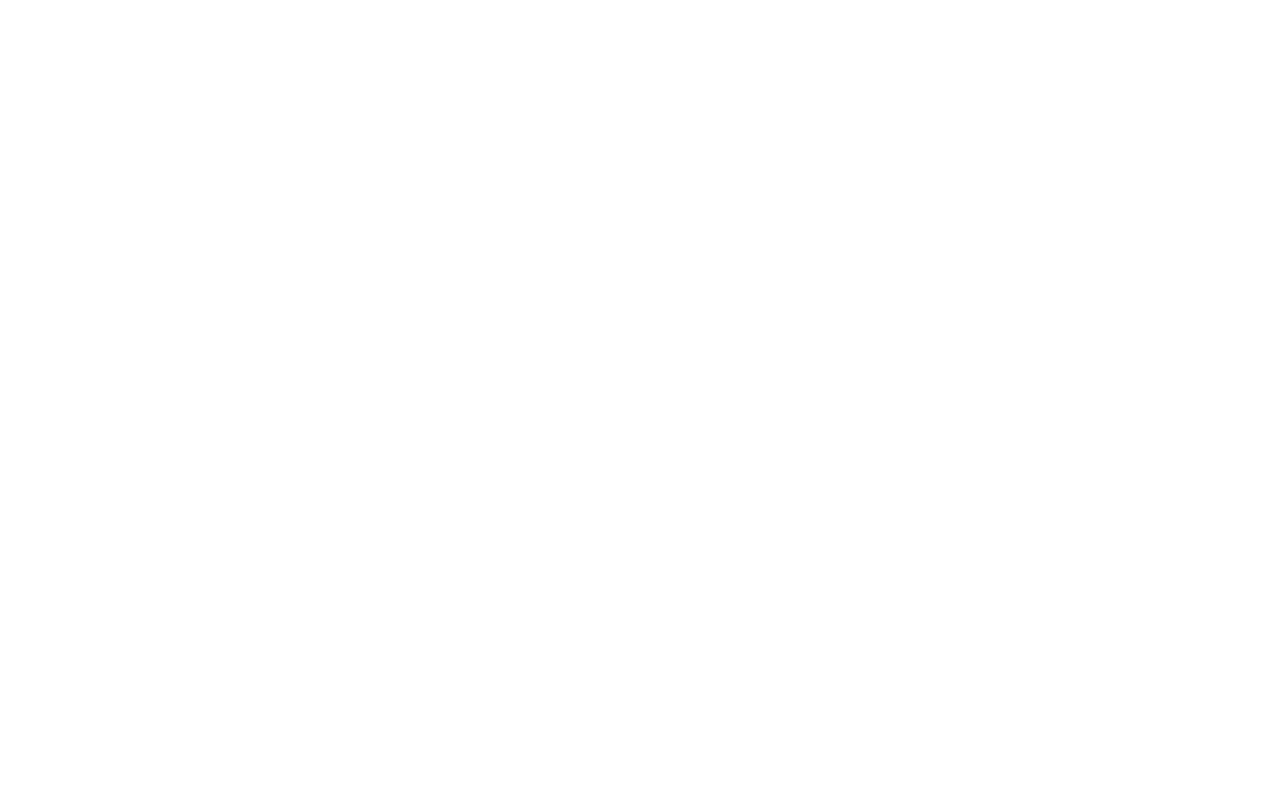
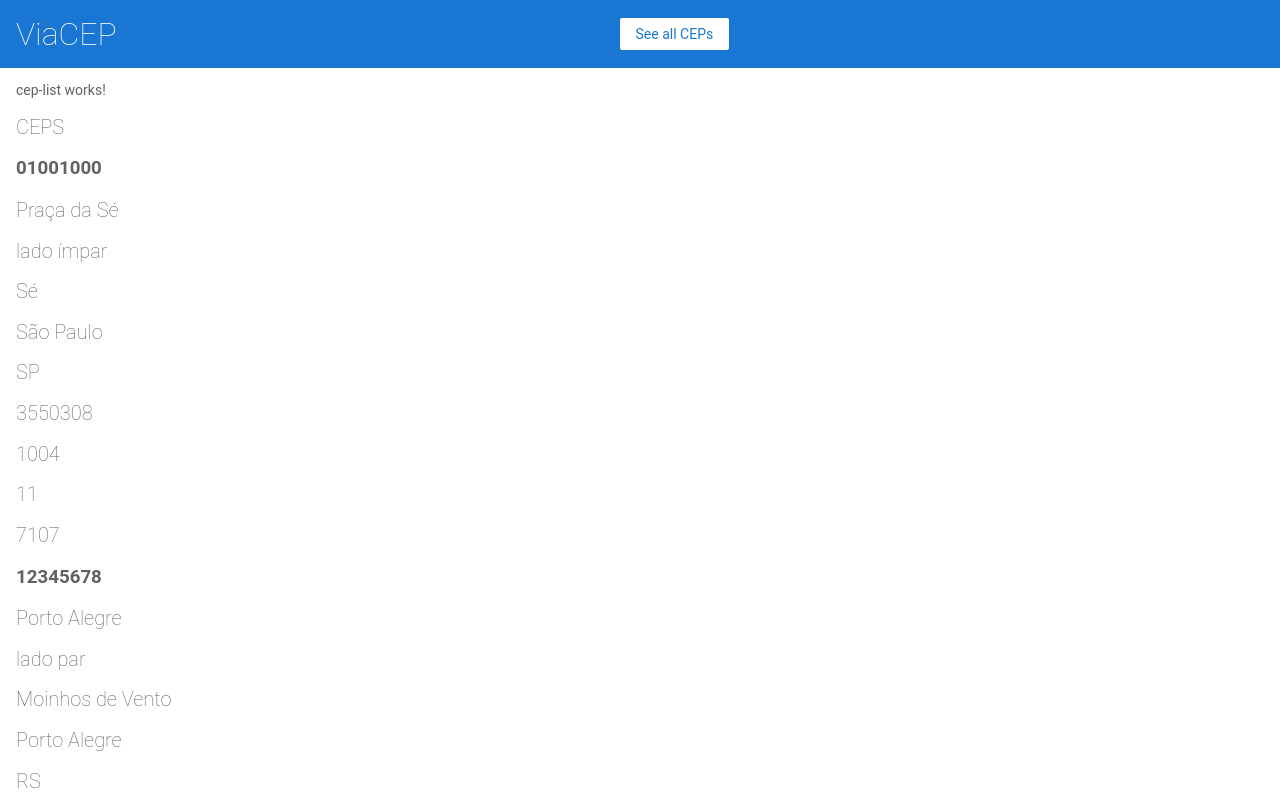
Before and after one commit to igoralved/angular-bmevyf-k4vk35, an Angular app: page /ceps in a window 1280 px wide. Shown: the top 800 px of the page. Built offline with nearby package versions, Linux system fonts and the light colour scheme.

Commit message:
2 files modified

```diff
--- a/src/app/cep-list/cep-list.component.html
+++ b/src/app/cep-list/cep-list.component.html
@@ -2,15 +2,17 @@
 
 <h2>CEPS</h2>
 
-<div class="cep" *ngIf="valido(cep)" *ngFor="let cep of ceps | async">
-  <span>{{ cep.campo | currency }}</span>
-  <span>{{ cep.logradouro | currency }}</span>
-  <span>{{ cep.complemento | currency }}</span>
-  <span>{{ cep.bairro | currency }}</span>
-  <span>{{ cep.localidade | currency }}</span>
-  <span>{{ cep.uf | currency }}</span>
-  <span>{{ cep.ibge | currency }}</span>
-  <span>{{ cep.gia | currency }}</span>
-  <span>{{ cep.ddd | currency }}</span>
-  <span>{{ cep.siafi | currency }}</span>
+<div class="cep" *ngFor="let cep of ceps | async">
+  <div *ngIf="valido(cep)">
+    <h3>{{ cep.campo }}</h3>
+    <h2>{{ cep.logradouro }}</h2>
+    <h2>{{ cep.complemento }}</h2>
+    <h2>{{ cep.bairro }}</h2>
+    <h2>{{ cep.localidade }}</h2>
+    <h2>{{ cep.uf }}</h2>
+    <h2>{{ cep.ibge }}</h2>
+    <h2>{{ cep.gia }}</h2>
+    <h2>{{ cep.ddd }}</h2>
+    <h2>{{ cep.siafi }}</h2>
+  </div>
 </div>
--- a/src/assets/ceps.json
+++ b/src/assets/ceps.json
@@ -11,5 +11,31 @@
     "gia": "1004",
     "ddd": "11",
     "siafi": "7107"
+  },
+  {
+    "id": 2,
+    "campo": "010010001",
+    "logradouro": "Nenhum",
+    "complemento": "Nenhum",
+    "bairro": "Nenhum",
+    "localidade": "Nenhum",
+    "uf": "Nenhum",
+    "ibge": "0",
+    "gia": "0",
+    "ddd": "0",
+    "siafi": "0"
+  },
+  {
+    "id": 3,
+    "campo": "12345678",
+    "logradouro": "Porto Alegre",
+    "complemento": "lado par",
+    "bairro": "Moinhos de Vento",
+    "localidade": "Porto Alegre",
+    "uf": "RS",
+    "ibge": "12344321",
+    "gia": "2000",
+    "ddd": "10",
+    "siafi": "3000"
   }
 ]
```
